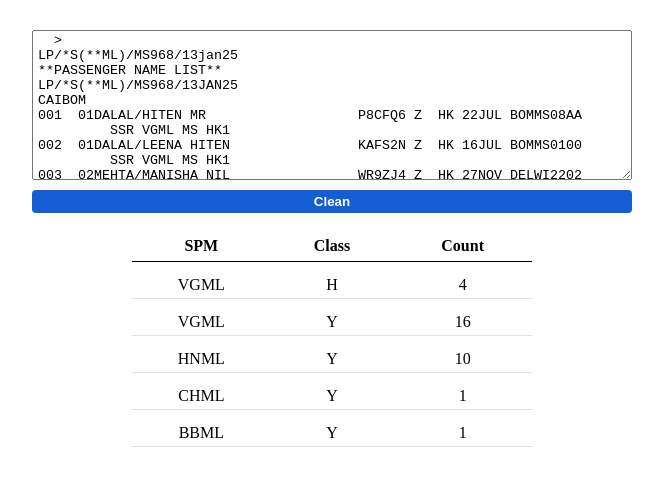
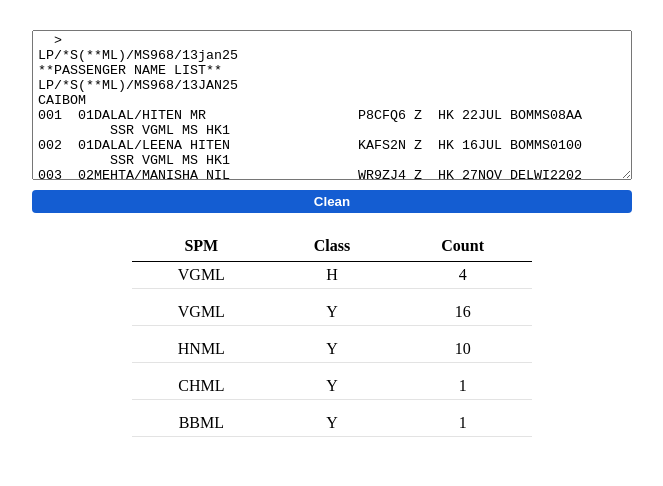
Before and after one commit to MostafaEzzatt/pare-SPM, a plain HTML site: page index.html in a window 1280 px wide. Both pictures are taken after a click on the button "Clean". Shown: the whole page, without its empty margins (308-971 px from the left). Drawn offline with Linux system fonts and the light colour scheme.

Commit message:
reset table when rerender

```diff
--- a/index.html
+++ b/index.html
@@ -139,7 +139,7 @@ END OF DISPLAY
     >
     <button>Clean</button>
 
-    <div class="table">
+    <div class="table-header">
       <div class="table-row">
         <div>SPM</div>
         <div>Class</div>
@@ -147,6 +147,8 @@ END OF DISPLAY
       </div>
     </div>
 
+    <div class="table"></div>
+
     <script src="js-src.js"></script>
   </body>
 </html>
--- a/js-src.js
+++ b/js-src.js
@@ -124,6 +124,7 @@ function cleanData() {
       }
     }
   }
+  renderELem.innerHTML = "";
   renderData(allSPM);
 }
 
--- a/main.css
+++ b/main.css
@@ -36,7 +36,8 @@ button:hover {
   cursor: pointer;
 }
 
-.table {
+.table,
+.table-header {
   width: 400px;
   display: flex;
   flex-direction: column;
@@ -57,7 +58,7 @@ button:hover {
   padding: 4px;
 }
 
-.table-row:first-child {
+.table-header > .table-row {
   font-weight: bold;
   border-bottom: 1px solid #000;
   padding-bottom: 6px;
```
